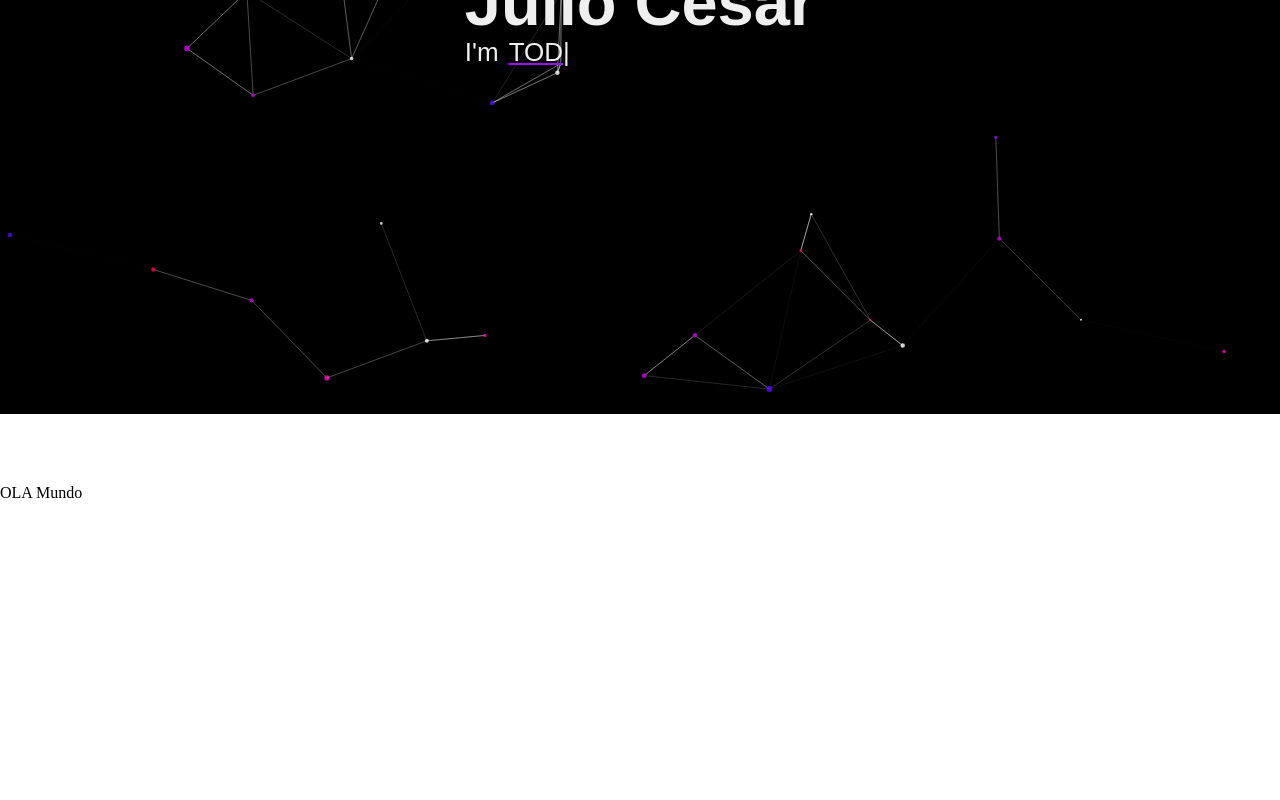
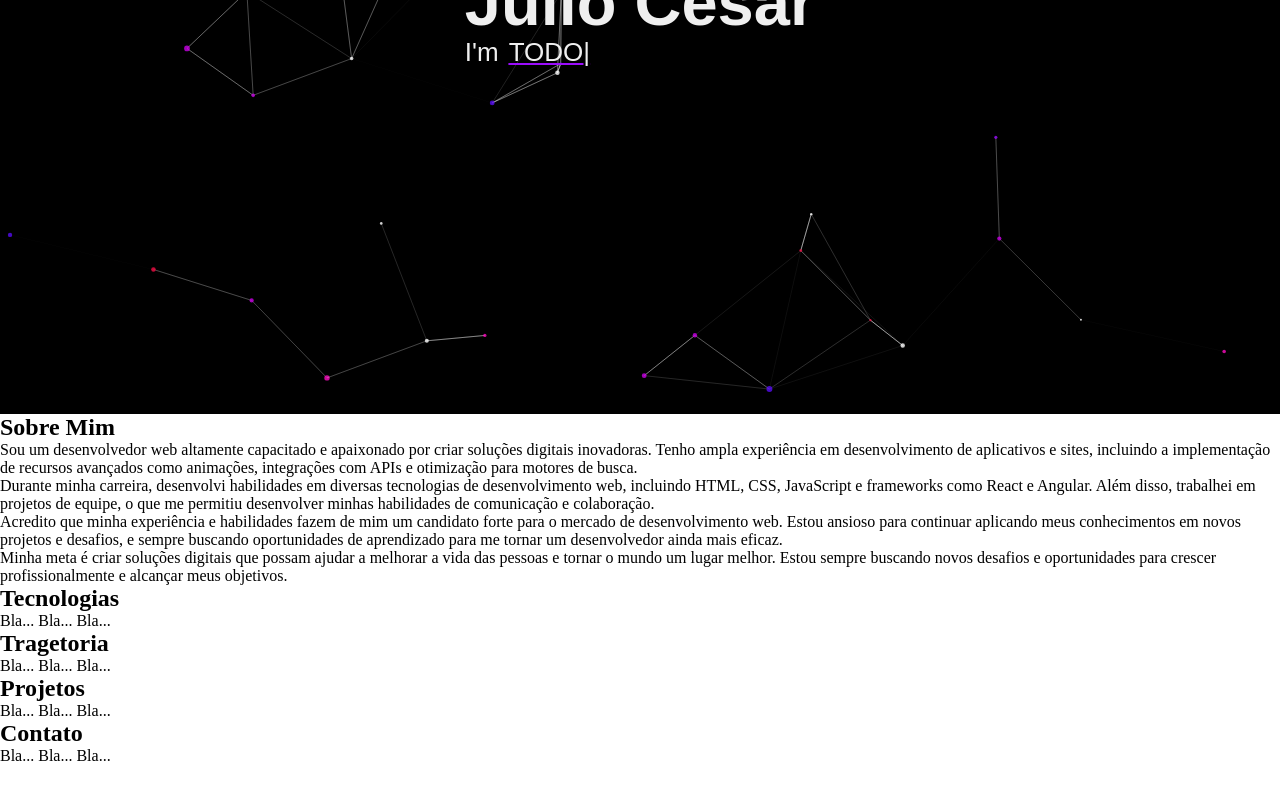
Before and after one commit to JulioCesarASilva/Portfolio, a Next.js app: page / in a window 1280 px wide. Shown: the part 386-1186 px from the top of the page. After the commit the page ends 1151 px from the top, so only its background shows below. Built offline with nearby package versions, Linux system fonts and the light colour scheme; a web font is replaced by a local one.

Commit message:
feat: add sections

```diff
--- a/pages/index.tsx
+++ b/pages/index.tsx
@@ -34,8 +34,33 @@ export default function Home() {
             </p>
           </div>
         </section>
-        <section id="sobre" style={{ height: "100vh", paddingTop: "70px" }}>
-          OLA Mundo
+        <section id="sobre" className={`${styles.section}`}>
+          <h2>Sobre Mim</h2>
+          <div>
+            Sou um desenvolvedor web altamente capacitado e apaixonado por criar soluções digitais inovadoras. Tenho ampla experiência em desenvolvimento de aplicativos e sites, incluindo a implementação de recursos avançados como animações, integrações com APIs e otimização para motores de busca.
+            <br/>
+            Durante minha carreira, desenvolvi habilidades em diversas tecnologias de desenvolvimento web, incluindo HTML, CSS, JavaScript e frameworks como React e Angular. Além disso, trabalhei em projetos de equipe, o que me permitiu desenvolver minhas habilidades de comunicação e colaboração.
+            <br/>
+            Acredito que minha experiência e habilidades fazem de mim um candidato forte para o mercado de desenvolvimento web. Estou ansioso para continuar aplicando meus conhecimentos em novos projetos e desafios, e sempre buscando oportunidades de aprendizado para me tornar um desenvolvedor ainda mais eficaz.
+            <br/>
+            Minha meta é criar soluções digitais que possam ajudar a melhorar a vida das pessoas e tornar o mundo um lugar melhor. Estou sempre buscando novos desafios e oportunidades para crescer profissionalmente e alcançar meus objetivos.
+          </div>
+        </section>
+        <section id="tecnologia" className={`${styles.section}`}>
+          <h2>Tecnologias</h2>
+          <div>Bla...  Bla... Bla...</div>
+        </section>
+        <section id="tragetoria" className={`${styles.section}`}>
+          <h2>Tragetoria</h2>
+          <div>Bla...  Bla... Bla...</div>
+        </section>
+        <section id="projetos" className={`${styles.section}`}>
+          <h2>Projetos</h2>
+          <div>Bla...  Bla... Bla...</div>
+        </section>
+        <section id="contato" className={`${styles.section}`}>
+          <h2>Contato</h2>
+          <div>Bla...  Bla... Bla...</div>
         </section>
       </main>
     </>
```
